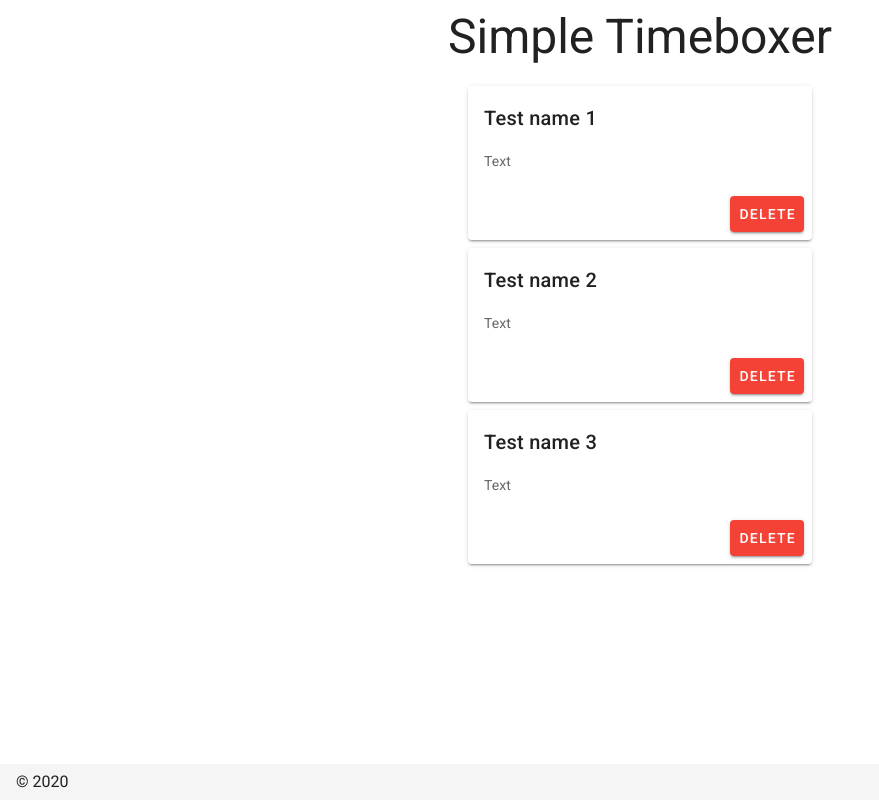
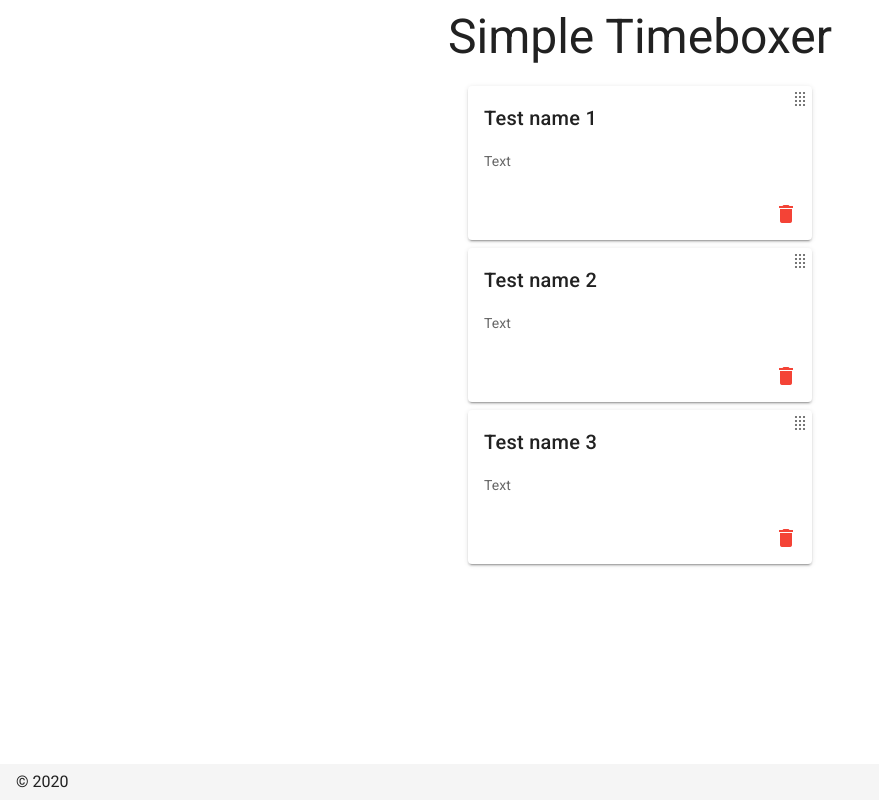
Before and after one commit to tchin25/timebox, a Nuxt app: page / in a window 1280 px wide. Shown: the whole page, without its empty margins (0-879 px from the left). Built offline with nearby package versions, Linux system fonts and the light colour scheme.

Commit message:
added handle for dragging

```diff
--- a/components/TimeboxCard.vue
+++ b/components/TimeboxCard.vue
@@ -1,5 +1,8 @@
 <template>
   <v-card class="mx-auto" width="344">
+      <div class="handle">
+        <v-icon>mdi-drag</v-icon>
+      </div>
     <v-card-title>
       {{name}}
     </v-card-title>
@@ -8,8 +11,8 @@
     </v-card-text>
     <v-card-actions>
         <v-spacer />
-      <v-btn color="red" dark @click="deleteTimebox">
-        Delete
+      <v-btn icon color="red" @click="deleteTimebox">
+        <v-icon>mdi-delete</v-icon>
       </v-btn>
     </v-card-actions>
   </v-card>
@@ -37,4 +40,10 @@ export default {
 };
 </script>
 
-<style></style>
+<style>
+.handle {
+    position: absolute;
+    top: 0;
+    right: 0;
+}
+</style>
--- a/pages/index.vue
+++ b/pages/index.vue
@@ -3,7 +3,7 @@
     <p class="text-h3">
       Simple Timeboxer
     </p>
-    <draggable v-model="timeboxList" animation="200" ghost-class="ghost">
+    <draggable v-model="timeboxList" animation="200" ghost-class="ghost" handle=".handle">
       <transition-group>
         <timebox-card
           class="ma-2"
```
